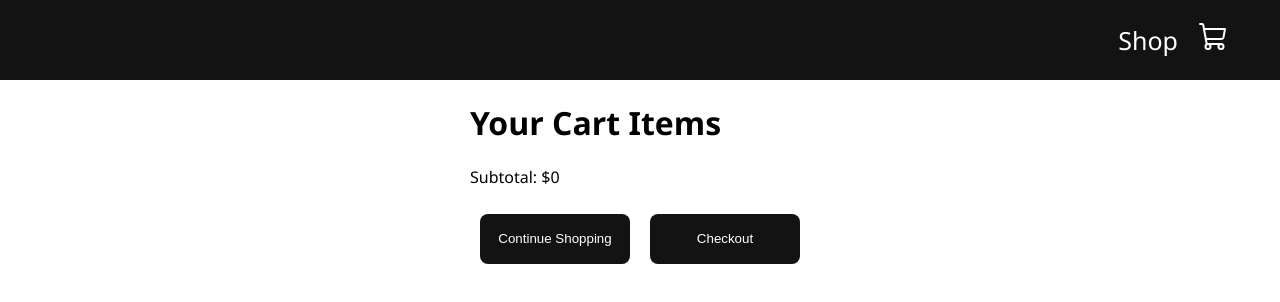
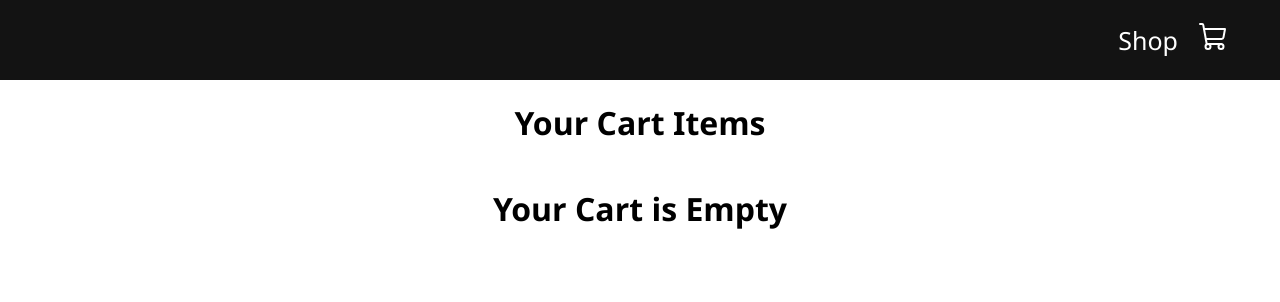
Before and after one commit to Arafat10/cart-app, a React (Create React App) app: page /cart in a window 1280 px wide. Shown: the top 302 px of the page. Built offline with nearby package versions, Linux system fonts and the light colour scheme.

Commit message:
continue shop bttn

```diff
--- a/src/pages/cart/cart-item.jsx
+++ b/src/pages/cart/cart-item.jsx
@@ -2,6 +2,7 @@
 import { PRODUCTS } from '../../products';
 import { ShopContext } from '../../context/shop-context';
 import './cart.css';
+
 
 export const CartItem = (props) => {
   const {id, productName, price, productImage } = props.data;
--- a/src/pages/cart/cart.jsx
+++ b/src/pages/cart/cart.jsx
@@ -4,13 +4,17 @@
 import { CartItem } from './cart-item';
 import './cart.css';
 
+import { useNavigate } from 'react-router-dom';
+
 export const Cart = () => {
   const {cartItems, getTotalCartItem} = useContext(ShopContext);
   const totalAmount = getTotalCartItem();
 
+  const navigate = useNavigate();
+
   return (
     <div className='cart'>
-      <div>
+
         <h1>Your Cart Items</h1>
         <div className='cartItems'>
           {" "}
@@ -20,14 +24,17 @@
             }
           })}
         </div>
+{totalAmount > 0 ? (
+        <div className='checkout'>
 
-        <div className='checkout'>
           <p> Subtotal: ${totalAmount}</p>
-          <button> Continue Shopping </button>
+          <button onClick={() => navigate("/")}> Continue Shopping </button>
           <button> Checkout </button>
         </div>
-
-      </div>
+) : (
+  <h1>Your Cart is Empty</h1>
+)
+}
     </div>
-  )
-}
+  );
+};
```
